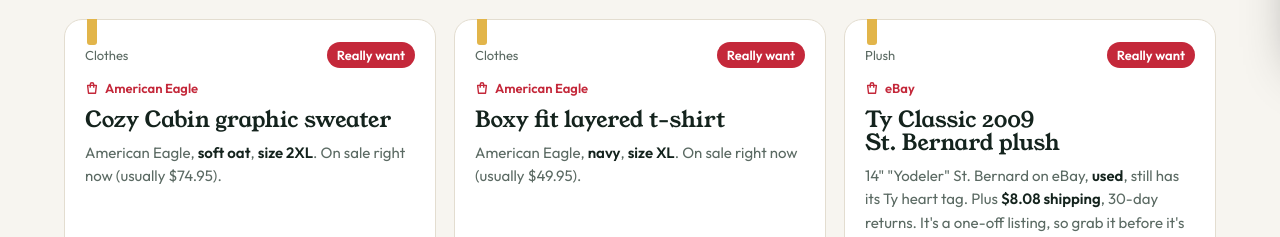
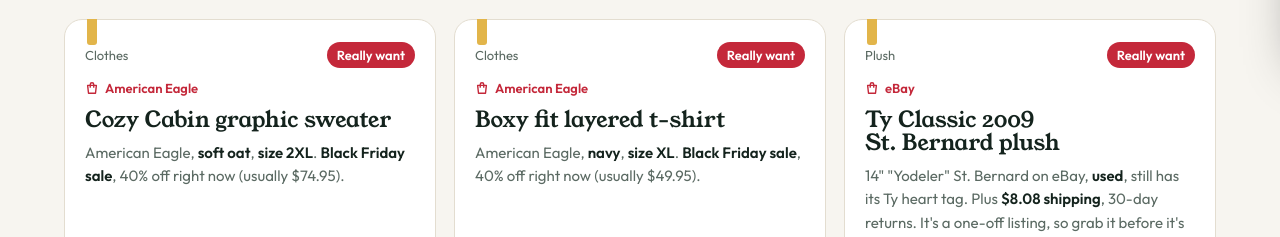
Before and after one commit to joseph-marino-1834/christmas-list, a plain HTML site: page index.html in a window 1280 px wide. Shown: the part 715-952 px from the top of the page. Drawn offline with Linux system fonts and the light colour scheme; no server answers.

Commit message:
Update index.html

```diff
--- a/index.html
+++ b/index.html
@@ -330,11 +330,11 @@ html{scroll-padding-top:76px;scroll-behavior:smooth}
 const gifts = [
   {store:"Apple", name:"Apple gift card", cat:"Gift cards", pri:"stock", qty:"any", price:25, priceText:"$25+", note:"Any amount **$25 or more** on an Apple gift card — works for the App Store, apps and more.", link:"https://www.apple.com/shop/gift-cards"},
   {store:"Starbucks", name:"Starbucks gift card", cat:"Gift cards", pri:"stock", qty:"any", price:25, priceText:"$25+", note:"Any amount **$25 or more**, whatever works for you.", link:"https://www.starbucks.com/gift"},
-  {store:"American Eagle", name:"Snoopy flannel PJ pants", cat:"Clothes", pri:"would", price:26.97, note:"American Eagle, **charcoal**, **size Large**. On sale right now (usually $44.95).", link:"https://www.ae.com/us/en/p/men/loungewear-pjs/pajamas/aeo-snoopy-flannel-pj-pant/0239_2138_008"},
-  {store:"American Eagle", name:"Cozy Cabin graphic sweater", cat:"Clothes", pri:"top", price:52.46, note:"American Eagle, **soft oat**, **size 2XL**. On sale right now (usually $74.95).", link:"https://www.ae.com/us/en/p/men/tops/sweaters/ae-cozy-cabin-graphic-sweater/1142_2391_164"},
-  {store:"American Eagle", name:"Boxy fit layered t-shirt", cat:"Clothes", pri:"top", price:34.96, note:"American Eagle, **navy**, **size XL**. On sale right now (usually $49.95).", link:"https://www.ae.com/us/en/p/men/tops/t-shirts/ae-boxy-fit-layered-t-shirt/2171_5479_410"},
-  {store:"American Eagle", name:"Peanuts crew socks 3-pack", cat:"Clothes", pri:"would", price:19.95, note:"American Eagle, **white**, **one size**. Three pairs of Peanuts crew socks.", link:"https://www.ae.com/us/en/p/men/accessories-socks/socks/ae-peanuts-crew-socks-3-pack/0225_8239_100"},
-  {store:"American Eagle", name:"Touchpoint gloves", cat:"Clothes", pri:"would", price:13.96, note:"American Eagle, **charcoal heather gray**, **one size**. Touchscreen-friendly so I can still use my phone. On sale right now (usually $19.95).", link:"https://www.ae.com/us/en/p/men/accessories-socks/cold-weather-accessories/ae-touchpoint-gloves/0226_9245_029"},
+  {store:"American Eagle", name:"Snoopy flannel PJ pants", cat:"Clothes", pri:"would", price:20, note:"American Eagle, **charcoal**, **size Large**. **Black Friday sale**, 56% off right now (usually $44.95).", link:"https://www.ae.com/us/en/p/men/loungewear-pjs/pajamas/aeo-snoopy-flannel-pj-pant/0239_2138_008"},
+  {store:"American Eagle", name:"Cozy Cabin graphic sweater", cat:"Clothes", pri:"top", price:44.97, note:"American Eagle, **soft oat**, **size 2XL**. **Black Friday sale**, 40% off right now (usually $74.95).", link:"https://www.ae.com/us/en/p/men/tops/sweaters/ae-cozy-cabin-graphic-sweater/1142_2391_164"},
+  {store:"American Eagle", name:"Boxy fit layered t-shirt", cat:"Clothes", pri:"top", price:29.97, note:"American Eagle, **navy**, **size XL**. **Black Friday sale**, 40% off right now (usually $49.95).", link:"https://www.ae.com/us/en/p/men/tops/t-shirts/ae-boxy-fit-layered-t-shirt/2171_5479_410"},
+  {store:"American Eagle", name:"Peanuts crew socks 3-pack", cat:"Clothes", pri:"would", price:11.97, note:"American Eagle, **white**, **one size**. Three pairs of Peanuts crew socks. **Black Friday sale**, 40% off right now (usually $19.95).", link:"https://www.ae.com/us/en/p/men/accessories-socks/socks/ae-peanuts-crew-socks-3-pack/0225_8239_100"},
+  {store:"American Eagle", name:"Touchpoint gloves", cat:"Clothes", pri:"would", price:11.97, note:"American Eagle, **charcoal heather gray**, **one size**. Touchscreen-friendly so I can still use my phone. **Black Friday sale**, 40% off right now (usually $19.95).", link:"https://www.ae.com/us/en/p/men/accessories-socks/cold-weather-accessories/ae-touchpoint-gloves/0226_9245_029"},
   {store:"eBay", name:"Ty Classic 2009 St. Bernard plush", cat:"Plush", pri:"top", price:15.99, note:"14\" \"Yodeler\" St. Bernard on eBay, **used**, still has its Ty heart tag. Plus **$8.08 shipping**, 30-day returns. It's a one-off listing, so grab it before it's gone.", link:"https://www.ebay.com/itm/257413910125"},
   {store:"Amazon", name:"Pepperidge Farm Gingerman cookies", cat:"Snacks", pri:"would", price:0, note:"The **ginger** gingerbread men cookies.", link:"https://www.amazon.com/dp/B0FBZ7YF7J?th=1"},
   {store:"Amazon", name:"Cheese squishy stress ball", cat:"Toys", pri:"would", price:12.69, note:"The squishy cheese stress ball on Amazon. **Black Friday deal** right now (usually $16.99).", link:"https://www.amazon.com/dp/B0GY83Y33Y?th=1"},
```
